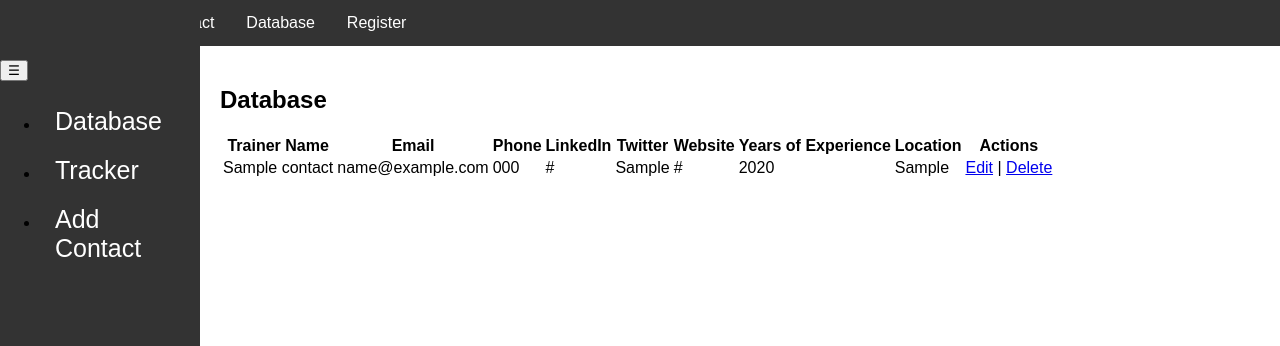
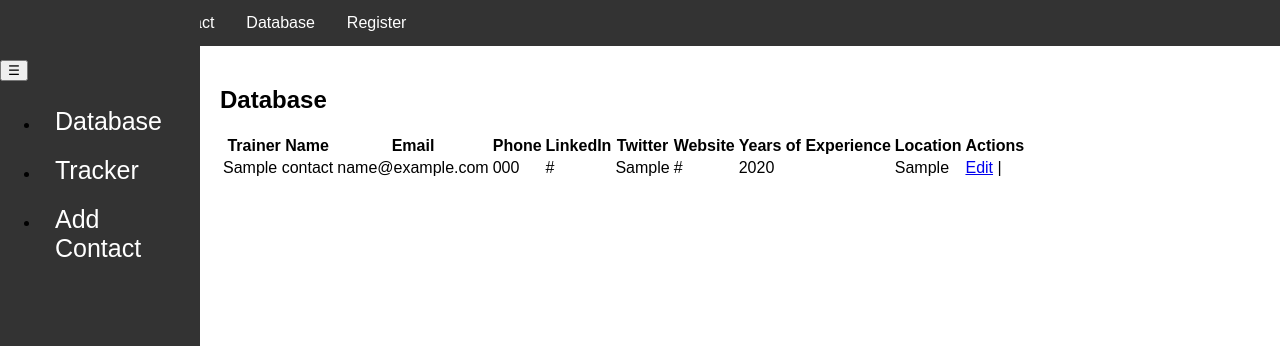
Before and after one commit to sreenish27/outreach-tool, a Flask app: page /database in a window 1280 px wide. Shown: the top 346 px of the page. Run offline with Flask 3, Linux system fonts and the light colour scheme; a user stored in the database is signed in; tables that the repository leaves empty hold one stand-in row (values such as "Sample post").

Commit message:
removed the delete contact

```diff
--- a/templates/database.html
+++ b/templates/database.html
@@ -28,7 +28,6 @@
             <td>{{ contact.location }}</td>
             <td>
                 <a href="{{ url_for('edit_contact', id=contact.id) }}">Edit</a> |
-                <a href="{{ url_for('delete_contact', id=contact.id) }}">Delete</a>
             </td>
         </tr>
         {% endfor %}
```
